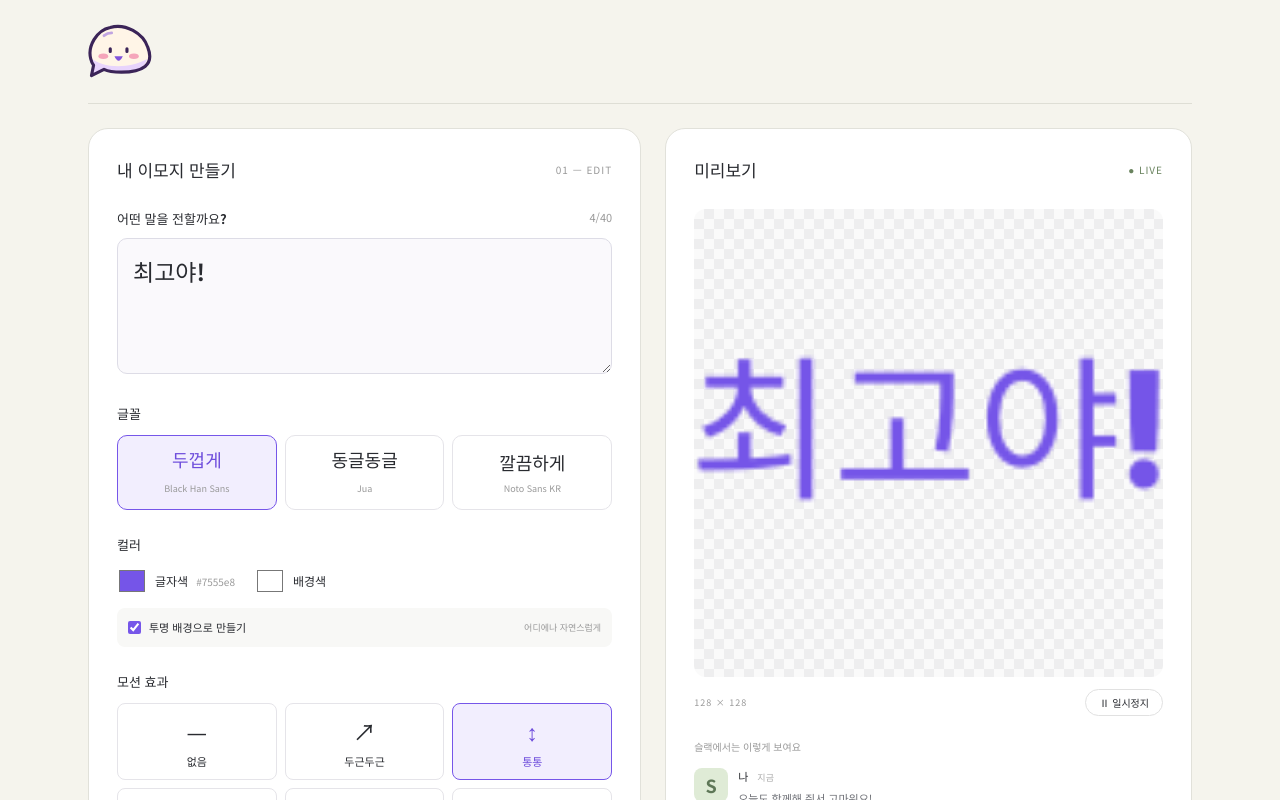
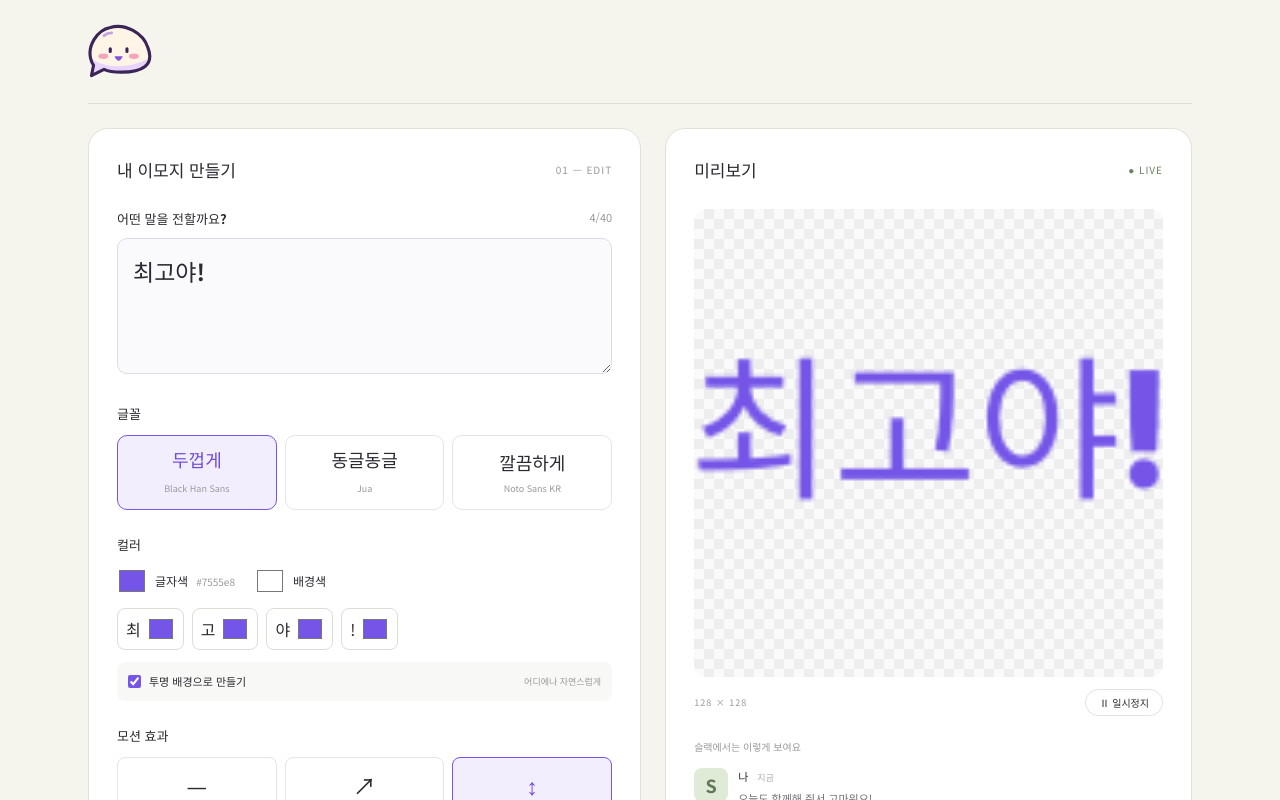
Before and after one commit to hakilee/mojji, a React (Vite) app: page / in a window 1280 px wide. Shown: the top 800 px of the page. Built offline with nearby package versions, Linux system fonts and the light colour scheme.

Commit message:
feat: support individual character colors (#15)

```diff
--- a/specs/editor.md
+++ b/specs/editor.md
@@ -4,6 +4,7 @@ Owner: GitHub issue #1. Browser-only; input never leaves the device.
 
 - E1: Accept up to 40 Unicode characters across at most 3 lines. Reject blank input and extra lines with a visible message; disable download. Fit actual glyph bounds inside a 128×128 canvas with approximately 1 px edge padding, no arbitrary font-size cap, and only the extra clearance required by the selected motion. Center visible glyphs, including multiline text.
 - E2: Provide locally bundled Noto Sans KR, Black Han Sans and Jua; foreground and background colors; transparent background toggle. GIF supports binary transparency only.
+- E2a (#15): Allow independent colors per Unicode grapheme (including combined emoji), excluding whitespace controls. Preview and GIF share colors. Changing text or the overall foreground color resets individual overrides. Multicolor text retains tight bounds and motion clearance.
 - E3: Static, scale, bounce, slide, shake and roll effects loop over 1.2 seconds. Preview and export share the renderer. Pause preview without changing export. Keep the full visible text inside the canvas throughout the motion cycle, including maximum scale, translation and rotation; verify with `아기고래` in all three fonts.
 - E4: Download valid GIF89a at 128×128; 1 frame for static, 20 for motion; loop indefinitely, 60 ms per frame; clear previous transparent frames. Reject files over 128 KiB with an actionable error, never silently download oversized output.
 - E5: Open directly on the editor and preview below the header, without a marketing intro, headline or slogan block (#9). Show a responsive 1:1 square checkerboard preview with the canvas filling it without distortion; keep resolution and playback controls outside the artwork (#11). Show actual-size Slack-like message preview, explicit loading/error states, keyboard-labelled controls and responsive stacked layout. Respect reduced-motion preferences in preview. Omit promotional/helper copy from the header, motion legend, default status, Slack upload guide and footer (#13); retain functional loading/success/error announcements without an empty status spacer.
--- a/src/Editor.tsx
+++ b/src/Editor.tsx
@@ -1,5 +1,13 @@
 import { useEffect, useRef, useState } from "react";
-import { drawEmoji, exportGif, fonts, initialSettings, motions, validateText } from "./emoji";
+import {
+  drawEmoji,
+  exportGif,
+  fonts,
+  initialSettings,
+  motions,
+  textCharacters,
+  validateText,
+} from "./emoji";
 import type { Settings } from "./emoji";
 
 export function Editor() {
@@ -92,7 +100,7 @@ export function Editor() {
             <textarea
               id="text"
               value={settings.text}
-              onChange={(event) => update({ text: event.target.value })}
+              onChange={(event) => update({ text: event.target.value, characterColors: undefined })}
               rows={3}
               aria-describedby={invalid ? "text-error" : undefined}
             />
@@ -125,7 +133,9 @@ export function Editor() {
                   <input
                     type="color"
                     value={settings.color}
-                    onChange={(event) => update({ color: event.target.value })}
+                    onChange={(event) =>
+                      update({ color: event.target.value, characterColors: undefined })
+                    }
                   />
                   글자색 <span>{settings.color}</span>
                 </label>
@@ -138,6 +148,29 @@ export function Editor() {
                   />
                   배경색
                 </label>
+              </div>
+              <div className="character-colors" aria-label="글자별 색상">
+                {textCharacters(settings.text).map(
+                  (character, index) =>
+                    character.trim() && (
+                      <label key={index}>
+                        <span>{character}</span>
+                        <input
+                          type="color"
+                          aria-label={`${index + 1}번째 글자 ${character} 색상`}
+                          value={settings.characterColors?.[index] ?? settings.color}
+                          onChange={(event) =>
+                            update({
+                              characterColors: {
+                                ...settings.characterColors,
+                                [index]: event.target.value,
+                              },
+                            })
+                          }
+                        />
+                      </label>
+                    ),
+                )}
               </div>
               <label className="check">
                 <input
--- a/src/emoji.ts
+++ b/src/emoji.ts
@@ -17,6 +17,7 @@ export type Settings = {
   text: string;
   font: keyof typeof fonts;
   color: string;
+  characterColors?: Record<number, string>;
   background: string;
   transparent: boolean;
   motion: keyof typeof motions;
@@ -29,6 +30,13 @@ export const initialSettings: Settings = {
   transparent: true,
   motion: "bounce",
 };
+
+export function textCharacters(text: string): string[] {
+  return Array.from(
+    new Intl.Segmenter("ko", { granularity: "grapheme" }).segment(text),
+    (part) => part.segment,
+  );
+}
 
 export function validateText(text: string): string | null {
   if (!text.trim()) return "이모지에 넣을 텍스트를 입력해 주세요.";
@@ -69,7 +77,42 @@ export function drawEmoji(ctx: CanvasRenderingContext2D, settings: Settings, pro
   ctx.font = `100px "${settings.font}"`;
   ctx.textAlign = "left";
   ctx.textBaseline = "alphabetic";
-  const metrics = lines.map((line) => ctx.measureText(line));
+  let characterIndex = 0;
+  const runs = lines.map((line) => {
+    let advance = 0;
+    const characters = textCharacters(line).map((character) => {
+      const metric = ctx.measureText(character);
+      const run = {
+        character,
+        metric,
+        x: advance,
+        color: settings.characterColors?.[characterIndex] ?? settings.color,
+      };
+      advance += metric.width;
+      characterIndex += 1;
+      return run;
+    });
+    characterIndex += 1;
+    return characters;
+  });
+  const metrics = lines.map((line, index) =>
+    settings.characterColors && runs[index].length
+      ? {
+          actualBoundingBoxLeft: -Math.min(
+            ...runs[index].map((run) => run.x - run.metric.actualBoundingBoxLeft),
+          ),
+          actualBoundingBoxRight: Math.max(
+            ...runs[index].map((run) => run.x + run.metric.actualBoundingBoxRight),
+          ),
+          actualBoundingBoxAscent: Math.max(
+            ...runs[index].map((run) => run.metric.actualBoundingBoxAscent),
+          ),
+          actualBoundingBoxDescent: Math.max(
+            ...runs[index].map((run) => run.metric.actualBoundingBoxDescent),
+          ),
+        }
+      : ctx.measureText(line),
+  );
   const width = Math.max(
     1,
     ...metrics.map((metric) => metric.actualBoundingBoxLeft + metric.actualBoundingBoxRight),
@@ -101,13 +144,18 @@ export function drawEmoji(ctx: CanvasRenderingContext2D, settings: Settings, pro
   }
   ctx.scale(scale, scale);
   ctx.fillStyle = settings.color;
-  lines.forEach((line, index) =>
-    ctx.fillText(
-      line,
-      (metrics[index].actualBoundingBoxLeft - metrics[index].actualBoundingBoxRight) / 2,
-      index * 105 - (top + bottom) / 2,
-    ),
-  );
+  lines.forEach((line, index) => {
+    const x = (metrics[index].actualBoundingBoxLeft - metrics[index].actualBoundingBoxRight) / 2;
+    const y = index * 105 - (top + bottom) / 2;
+    if (settings.characterColors) {
+      runs[index].forEach((run) => {
+        ctx.fillStyle = run.color;
+        ctx.fillText(run.character, x + run.x, y);
+      });
+    } else {
+      ctx.fillText(line, x, y);
+    }
+  });
   ctx.restore();
 }
 
--- a/src/style.css
+++ b/src/style.css
@@ -335,3 +335,25 @@ footer {
     font-size: 8px;
   }
 }
+
+.character-colors {
+  display: flex;
+  flex-wrap: wrap;
+  gap: 8px;
+  margin-top: 12px;
+}
+.character-colors label {
+  display: flex;
+  align-items: center;
+  gap: 6px;
+  border: 1px solid var(--border, #deddd5);
+  border-radius: 8px;
+  padding: 6px 8px;
+}
+.character-colors input {
+  width: 28px;
+  height: 28px;
+  padding: 0;
+  border: 0;
+  cursor: pointer;
+}
```
Also changed, not shown: 1 other file (tests, documents, lock files or other folders).
